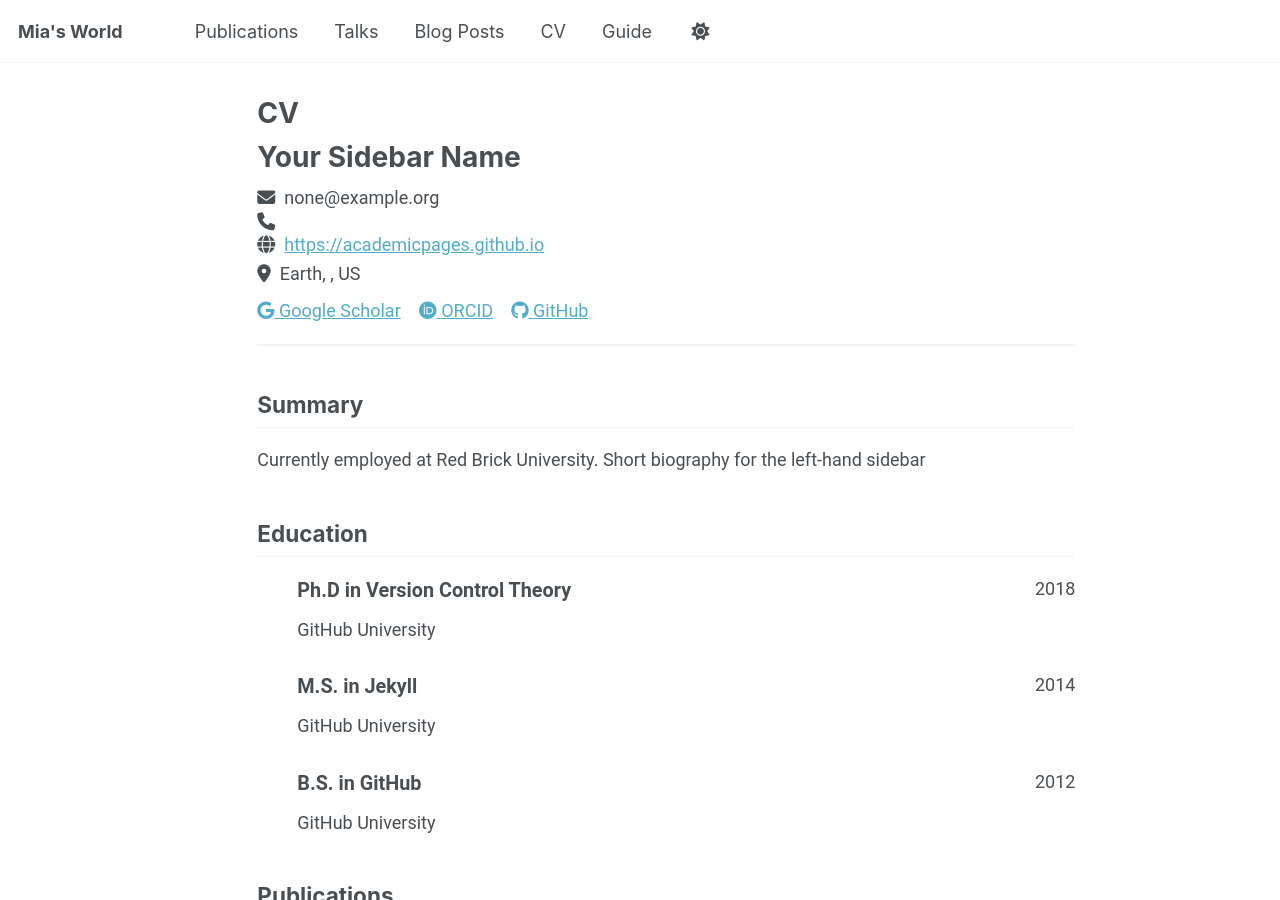
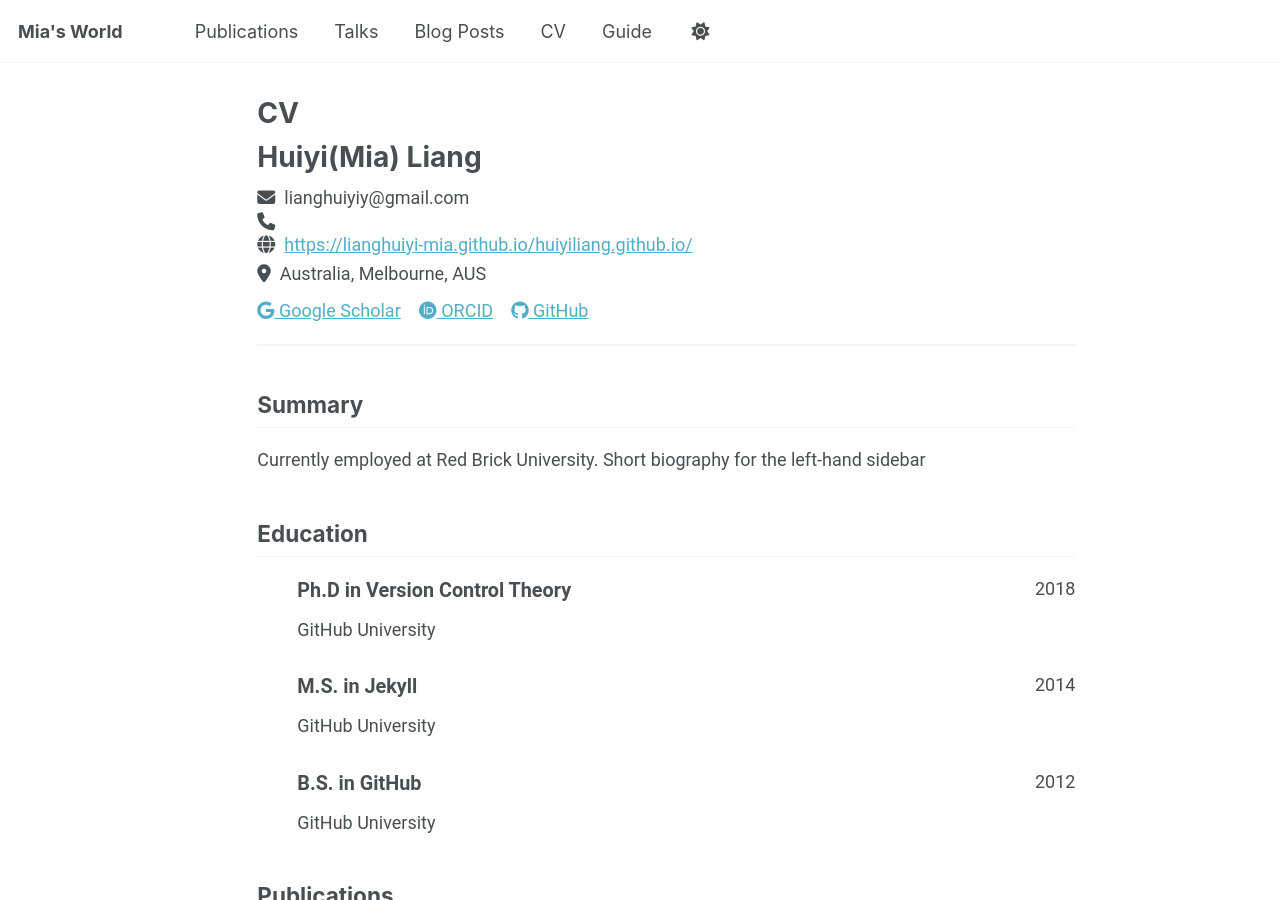
Before and after one commit to lianghuiyi-mia/huiyiliang.github.io, a Jekyll site: the page built from _pages/cv-json.md, in a window 1280 px wide and 900 px high. Built offline with Jekyll 4.4.1, drawn with Linux system fonts in a browser that asks for light colours; a script that is not in the unit is left out.

Commit message:
Update cv.json

```diff
--- a/_data/cv.json
+++ b/_data/cv.json
@@ -1,16 +1,16 @@
 {
   "basics": {
-    "name": "Your Sidebar Name",
-    "email": "none@example.org",
+    "name": "Huiyi(Mia) Liang",
+    "email": "lianghuiyiy@gmail.com",
     "phone": "",
-    "website": "https://academicpages.github.io",
+    "website": "https://lianghuiyi-mia.github.io/huiyiliang.github.io/",
     "summary": "Currently employed at Red Brick University. Short biography for the left-hand sidebar",
     "location": {
       "address": "",
       "postalCode": "",
-      "city": "Earth",
-      "countryCode": "US",
-      "region": ""
+      "city": "Australia",
+      "countryCode": "AUS",
+      "region": "Melbourne"
     },
     "profiles": [
       {
```
